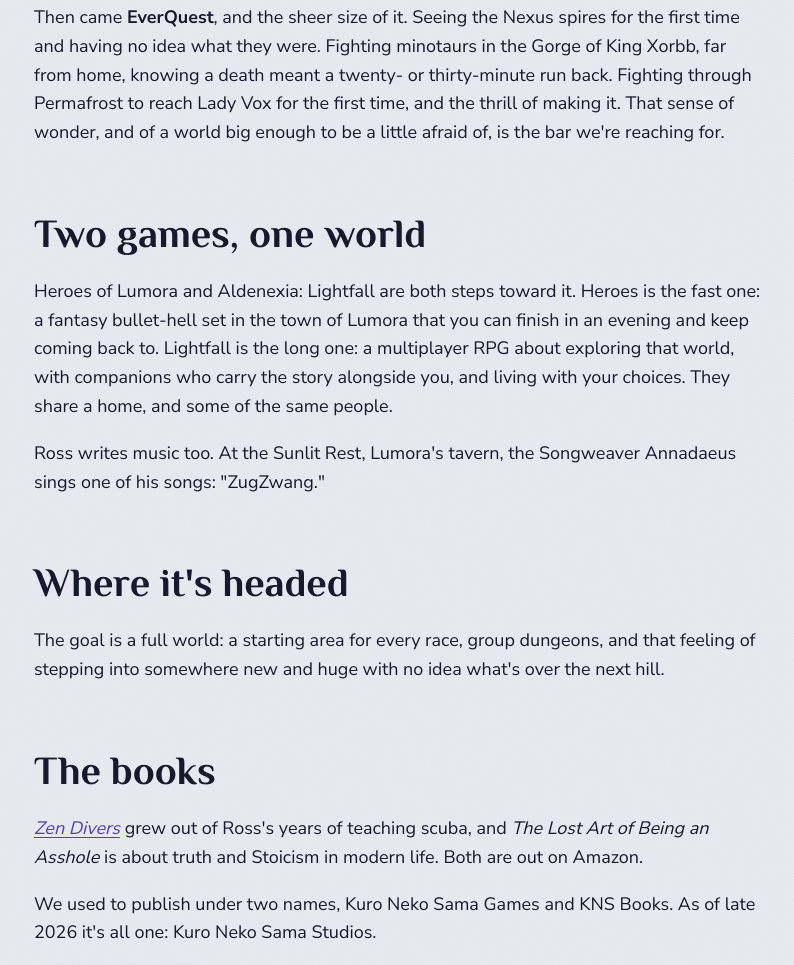
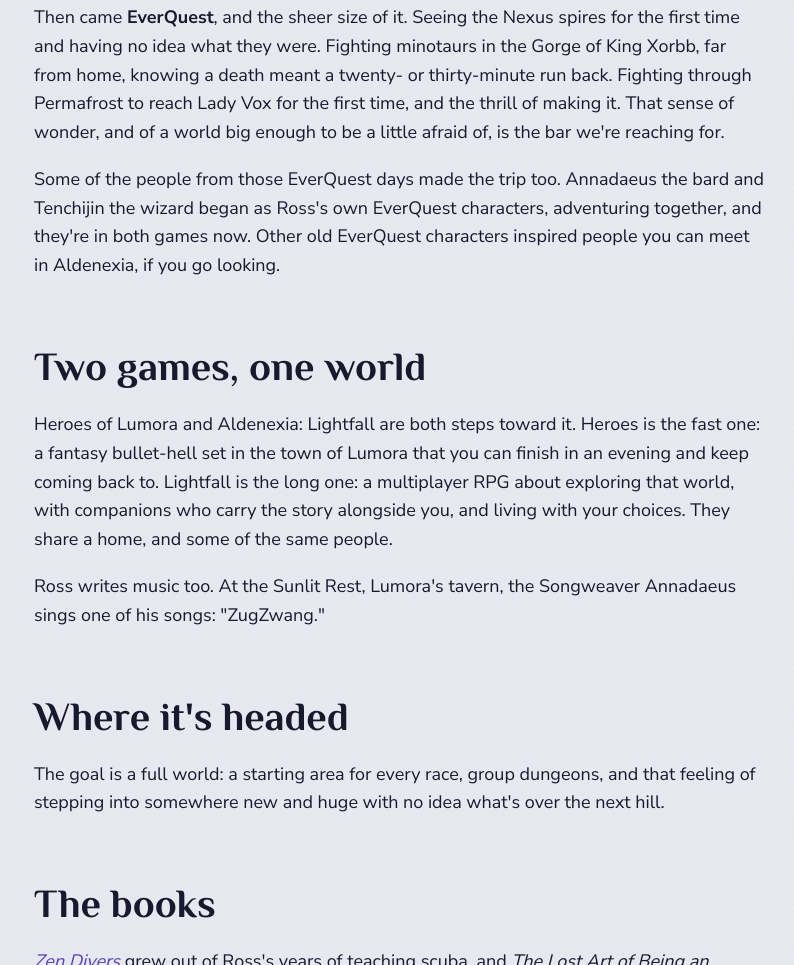
Before and after one commit to tenchijin77/knss, an Astro site: page /about in a window 1280 px wide. Shown: the part 932-1897 px from the top of the page, without its empty margins (40-834 px from the left). Built offline with nearby package versions, Linux system fonts and the light colour scheme; Astro itself is replaced by a stand-in of ours.

Commit message:
About: EverQuest characters behind Annadaeus, Tenchijin and other NPCs
Co-Authored-By: Claude Opus 5.5 <noreply@anthropic.com>
Claude-Session: https://claude.ai/code/session_01T7rYhRjDDXqQq3vryLB1sy

```diff
--- a/src/pages/about.astro
+++ b/src/pages/about.astro
@@ -20,6 +20,7 @@ import mark from "../assets/brand/kns-mark.png";
       <h2>The games that shaped it</h2>
       <p><strong>Pool of Radiance</strong> felt enormous, and it was unforgiving: long fights against overwhelming numbers, and party members who could die along the way. The <strong>Ultima</strong> series, which Ross played start to finish, gave him companions who followed you from game to game and felt like real friends, people you actually cared about.</p>
       <p>Then came <strong>EverQuest</strong>, and the sheer size of it. Seeing the Nexus spires for the first time and having no idea what they were. Fighting minotaurs in the Gorge of King Xorbb, far from home, knowing a death meant a twenty- or thirty-minute run back. Fighting through Permafrost to reach Lady Vox for the first time, and the thrill of making it. That sense of wonder, and of a world big enough to be a little afraid of, is the bar we're reaching for.</p>
+      <p>Some of the people from those EverQuest days made the trip too. Annadaeus the bard and Tenchijin the wizard began as Ross's own EverQuest characters, adventuring together, and they're in both games now. Other old EverQuest characters inspired people you can meet in Aldenexia, if you go looking.</p>
 
       <h2>Two games, one world</h2>
       <p>Heroes of Lumora and Aldenexia: Lightfall are both steps toward it. Heroes is the fast one: a fantasy bullet-hell set in the town of Lumora that you can finish in an evening and keep coming back to. Lightfall is the long one: a multiplayer RPG about exploring that world, with companions who carry the story alongside you, and living with your choices. They share a home, and some of the same people.</p>
```
